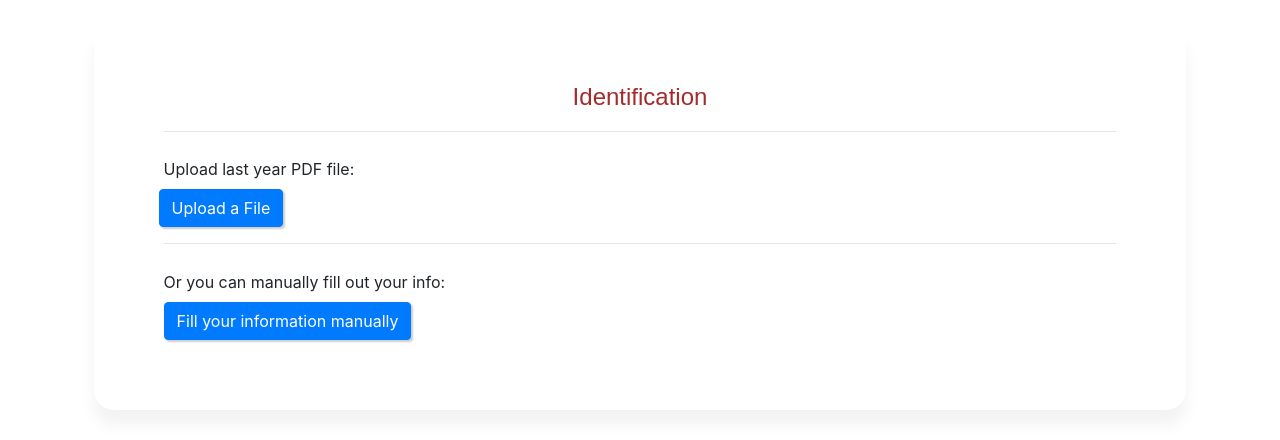
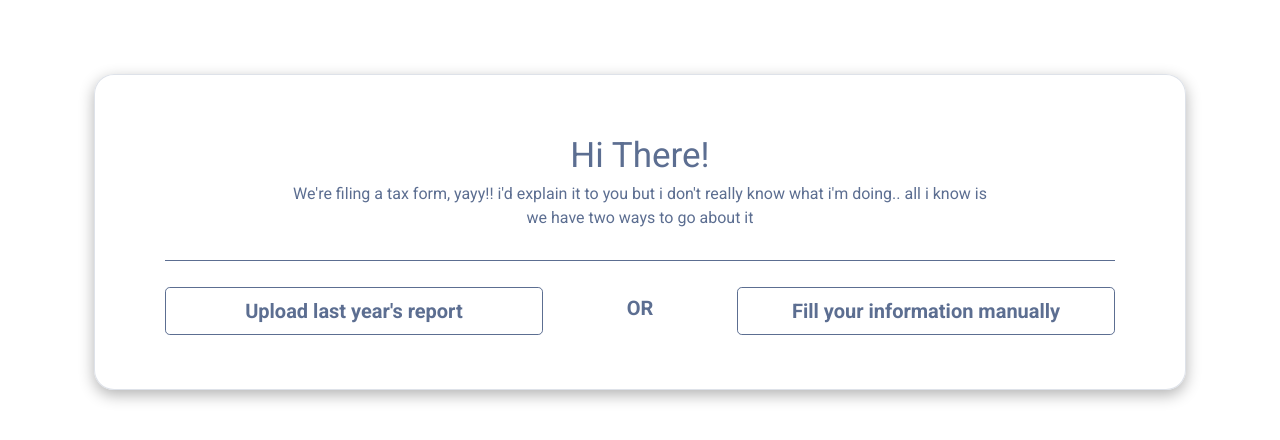
Before and after one commit to noorb404/multiform, a React (Create React App) app: page / in a window 1280 px wide. Shown: the top 440 px of the page. Built offline with nearby package versions, Linux system fonts and the light colour scheme.

Commit message:
css fixed
notes:
1. always(!!!!) use a layout grid (rows, cols).
2. never push with console errors.. click f12 and look at the 2nd page.
more will come:)

```diff
--- a/public/index.html
+++ b/public/index.html
@@ -24,6 +24,7 @@
       work correctly both with client-side routing and a non-root public URL.
       Learn how to configure a non-root public URL by running `npm run build`.
     -->
+    <link href="https://fonts.googleapis.com/css2?family=Roboto:wght@100;300;400;500;700;900&display=swap" rel="stylesheet">
     <title>React App</title>
   </head>
   <body>
--- a/src/components/choose.jsx
+++ b/src/components/choose.jsx
@@ -1,5 +1,5 @@
 import React from 'react';
-import {Button, Container, Form } from 'react-bootstrap';
+import { Button, Container, Form, Col, Row } from 'react-bootstrap';
 
 
 
@@ -7,15 +7,14 @@ import {Button, Container, Form } from 'react-bootstrap';
 
 
 
-const Choose = props =>{
+const Choose = props => {
 
     const hiddenFileInput = React.useRef(null);
 
     const onContinue = e => {
         props.nextStep();
     };
-    const onChangeHandler = e =>
-    {
+    const onChangeHandler = e => {
         props.fileUpload();
     };
     const handleClick = event => {
@@ -25,32 +24,33 @@ const Choose = props =>{
 
 
     return (
-            <div  id="chooseDiv" className="form-container">
-            <Container style={{width:'100%'}}>
-                <div id="formLabel" className="text-center">Identification</div>
-                <hr/>
+        <div id="chooseDiv" className="form-container">
+            <Container style={{ width: '100%' }} fluid="sm">
+                <div id="formLabel" className="text-center">Hi There!</div>
+                <div id="formSubLabel" className="text-center">We're filing a tax form, yayy!! i'd explain it to you but i don't really know what i'm doing.. all i know is we have two ways to go about it</div>
+                <hr />
                 <Form>
+                    <Row>
+                        <Col xs={12} md={5} className="text-center">
                             <Form.Group>
-                        <label className="chooseLabels">Upload last year PDF file:</label>
-                        <Form.Row >
-
-                        <Button className="float-right" id="manuallyBtn" onClick={handleClick}>
-                                Upload a File
+                                <Button className="manuallyBtn" style={{float:"right"}} variant="outline-success" size="lg" onClick={handleClick}>
+                                    Upload last year's report
                                 </Button>
                                     <input
                                         type="file"
                                         ref={hiddenFileInput}
                                         onChange={onChangeHandler}
-                                style={{display: 'none'}}
+                                        style={{ display: 'none' }}
                                     />
-                        </Form.Row>
                             </Form.Group>
-
-                    <hr/>
+                        </Col>
+                        <Col xs={12} md={2} className="text-center"><Button className="manuallyBtn transparent" onClick={() => {}}>OR</Button></Col>
+                        <Col xs={12} md={5} className="text-center">
                             <Form.Group>
-                        <label style={{width:'100%'}} className="chooseLabels">Or you can manually fill out your info:</label>
-                        <Button id="manuallyBtn" onClick={onContinue}>Fill your information manually</Button>
+                                <Button className="manuallyBtn" style={{float:"left"}} variant="outline-info" size="lg" onClick={onContinue}>Fill your information manually</Button>
                             </Form.Group>
+                        </Col>
+                    </Row>
                 </Form>
             </Container>
         </div>
--- a/src/components/submit.jsx
+++ b/src/components/submit.jsx
@@ -39,9 +39,9 @@ export class Submit extends Component {
         const {values,inputChange } = this.props;
 
         return (
-            <div  id="submitDiv" className="form-container">
+            <div id="submitDiv" className="form-container">
             <Container style={{width:'100%'}}>
-                <div id="formLabel" className="text-center">Submit</div>
+                <div id="formLabel" className="text-center">Last step</div>
                 <hr/>
                <Form>
                    {/*  Ask if he want to submit the form */}
--- a/src/css/main.css
+++ b/src/css/main.css
@@ -257,10 +257,7 @@ input[type=file]{
     height: 500px;
     width: 100%;
   }
-  #chooseDiv{
 
-    height: 290px;
-  }
   #confirmDiv{
     padding: 11%;
   }
@@ -387,9 +384,7 @@ input[type=file]{
     height: 550px;
     width: 100%;
   }
-  #chooseDiv{
-    height: 350px;
-  }
+
   #confirmDiv{
     padding: 10%;
   }
@@ -524,9 +519,7 @@ input[type=file]{
       height: 550px;
       width: 100%;
     }
-    #chooseDiv{
-      height: 300px;
-    }
+
     #confirmDiv{
       padding: 10%;
     }
@@ -666,10 +659,7 @@ input[type=file]{
       height: 550px;
       width: 100%;
     }
-    #chooseDiv{
 
-      height: 300px;
-    }
     #confirmDiv{
       padding:10%;
     }
--- a/src/index.css
+++ b/src/index.css
@@ -1,3 +1,7 @@
+*:not(i){
+  font-family: 'Roboto', sans-serif !important;
+}
+
 body {
   margin: 0;
   background-color: transparent !important;
@@ -7,3 +11,51 @@ code {
   font-family: source-code-pro, Menlo, Monaco, Consolas, 'Courier New',
     monospace;
 }
+
+.form-container{
+  box-shadow: 0px 5px 15px rgba(0,0,0,0.3) !important;
+  background-color: rgba(255,255,255,0.8) !important;
+  border: 1px solid#5c6e9133;
+  font-family: 'Roboto', sans-serif;
+  margin-top: 50px;
+}
+
+#formLabel{
+  max-width: 700px !important;
+  margin: auto;
+  font-size: 35px !important;
+  color: #525252 !important;
+  color: #5c6e91 !important;
+}
+
+#formSubLabel{
+  max-width: 700px !important;
+  margin: 0px auto 30px auto;
+  font-size: 16px !important;
+  color: #5c6e91 !important;
+}
+
+.manuallyBtn{
+  width: 100%;
+  font-size: 20px !important;
+  font-weight: 600 !important;
+  border: 1px solid #5c6e91 !important;
+  color: #5c6e91 !important;
+}
+
+.manuallyBtn:hover:not(.transparent){
+  background-color: #5c6e91 !important;
+  color: white !important;
+}
+
+.transparent{
+  background-color: transparent !important;
+  box-shadow: none !important;
+  border: none !important;
+  color: #5c6e91 !important;
+  font-weight: 600 !important;
+}
+
+hr{
+  border-color: #5c6e91 !important;
+}
```
Also changed, not shown: 2 other files (tests, documents, lock files or other folders). Lines whose indentation alone changed are shown as unchanged.
